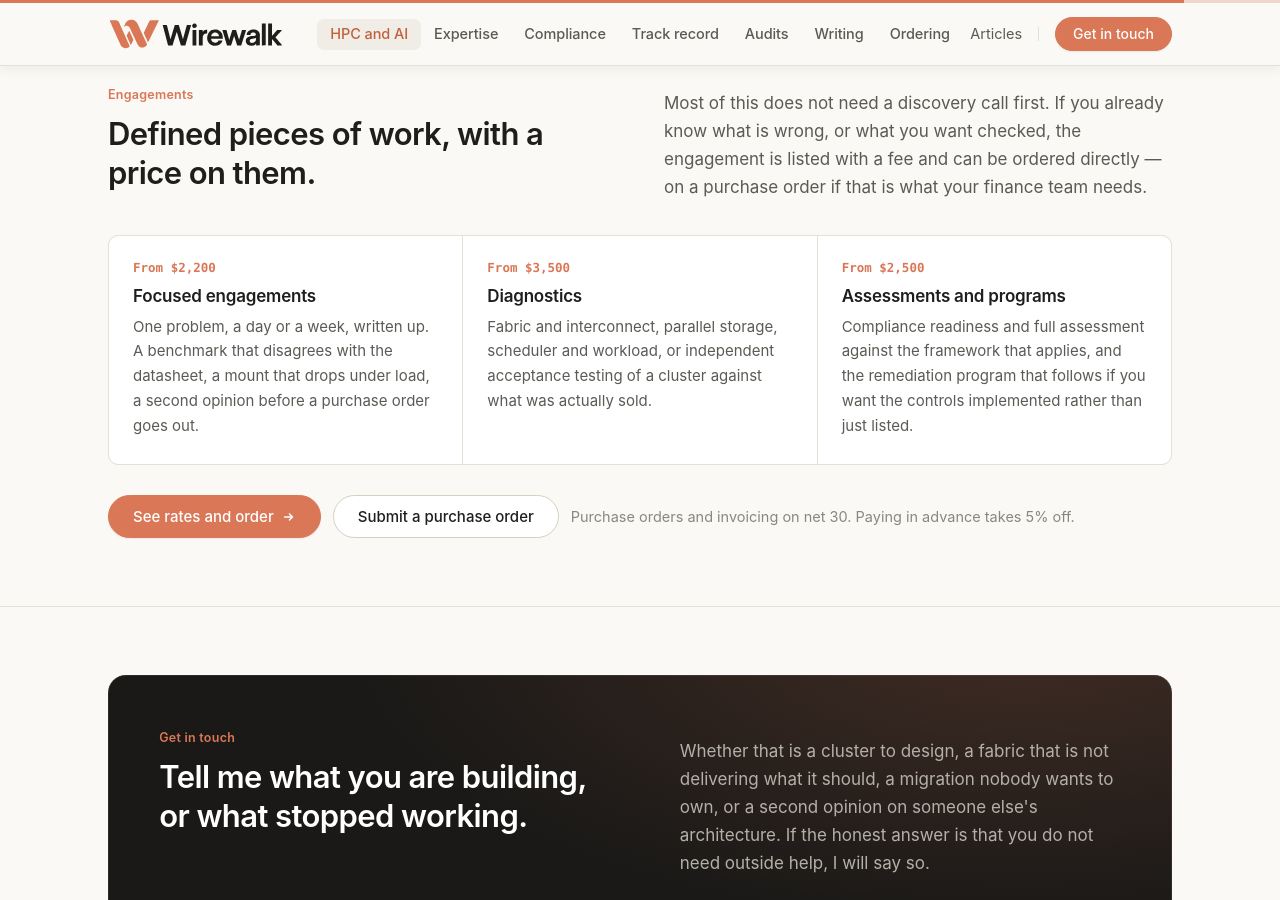
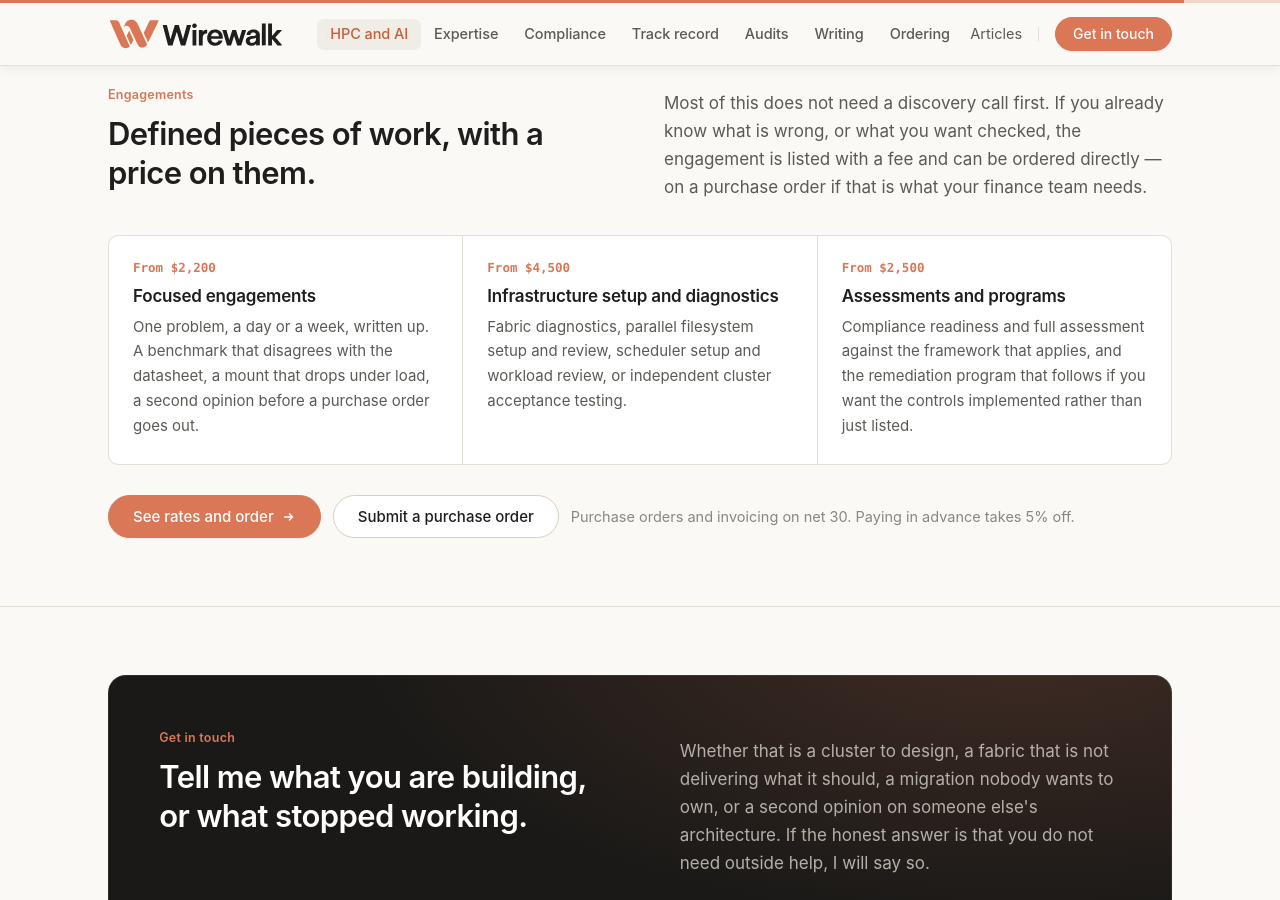
Before and after one commit to wirewalktech/wirewalk-site, a Jekyll site: the page built from index.html, in a window 1280 px wide and 900 px high, scrolled down 7904 px. Built offline with Jekyll 4.4.1, drawn with Linux system fonts in a browser that asks for light colours.

Commit message:
Update infrastructure setup services and starting price

```diff
--- a/index.html
+++ b/index.html
@@ -202,7 +202,7 @@
   </div>
   <div class="g3" data-rv>
     <div><span class="n">From $2,200</span><h4>Focused engagements</h4><p>One problem, a day or a week, written up. A benchmark that disagrees with the datasheet, a mount that drops under load, a second opinion before a purchase order goes out.</p></div>
-    <div><span class="n">From $3,500</span><h4>Diagnostics</h4><p>Fabric and interconnect, parallel storage, scheduler and workload, or independent acceptance testing of a cluster against what was actually sold.</p></div>
+    <div><span class="n">From $4,500</span><h4>Infrastructure setup and diagnostics</h4><p>Fabric diagnostics, parallel filesystem setup and review, scheduler setup and workload review, or independent cluster acceptance testing.</p></div>
     <div><span class="n">From $2,500</span><h4>Assessments and programs</h4><p>Compliance readiness and full assessment against the framework that applies, and the remediation program that follows if you want the controls implemented rather than just listed.</p></div>
   </div>
   <div class="cta-row" style="display:flex;gap:12px;flex-wrap:wrap;align-items:center;margin-top:30px">
```
